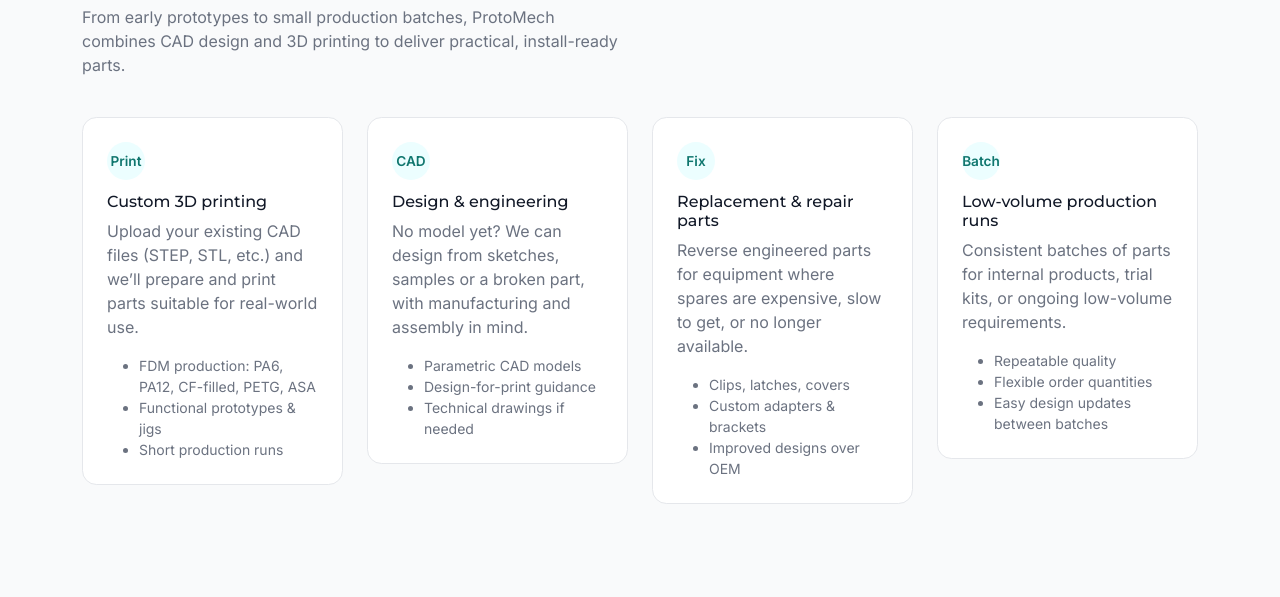
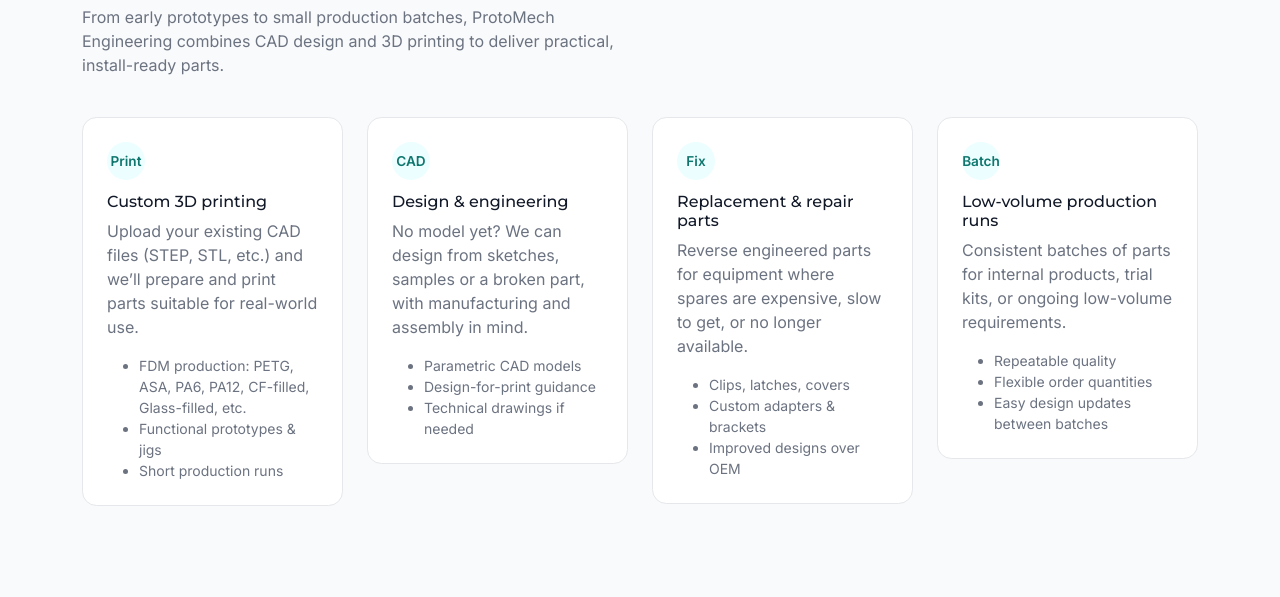
Before and after one commit to jansevanrensburgjacques/ProtoMechSystems-Website, a plain HTML site: page index.html in a window 1280 px wide. Shown: the part 695-1292 px from the top of the page. Drawn offline with nearby package versions, Linux system fonts and the light colour scheme.

Commit message:
Better wording

```diff
--- a/index.html
+++ b/index.html
@@ -387,7 +387,7 @@
         <div class="col-lg-7">
           <h2 class="section-title mb-2">Services</h2>
           <p class="section-subtitle">
-            From early prototypes to small production batches, ProtoMech combines CAD design and 3D printing to deliver
+            From early prototypes to small production batches, ProtoMech Engineering combines CAD design and 3D printing to deliver
             practical, install-ready parts.
           </p>
         </div>
@@ -403,7 +403,7 @@
               use.
             </p>
             <ul class="text-muted small mb-0">
-              <li>FDM production: PA6, PA12, CF-filled, PETG, ASA</li>
+              <li>FDM production: PETG, ASA, PA6, PA12, CF-filled, Glass-filled, etc. </li>
               <li>Functional prototypes & jigs</li>
               <li>Short production runs</li>
             </ul>
```
